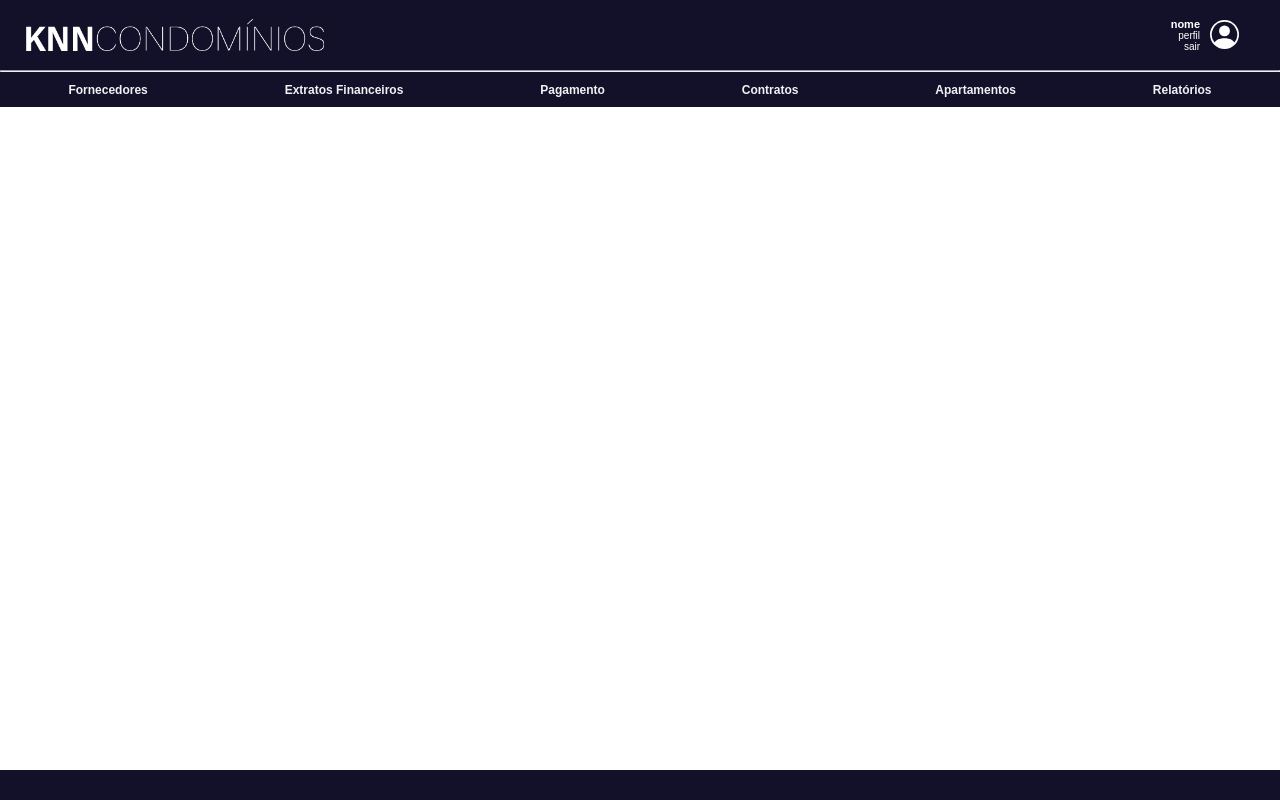
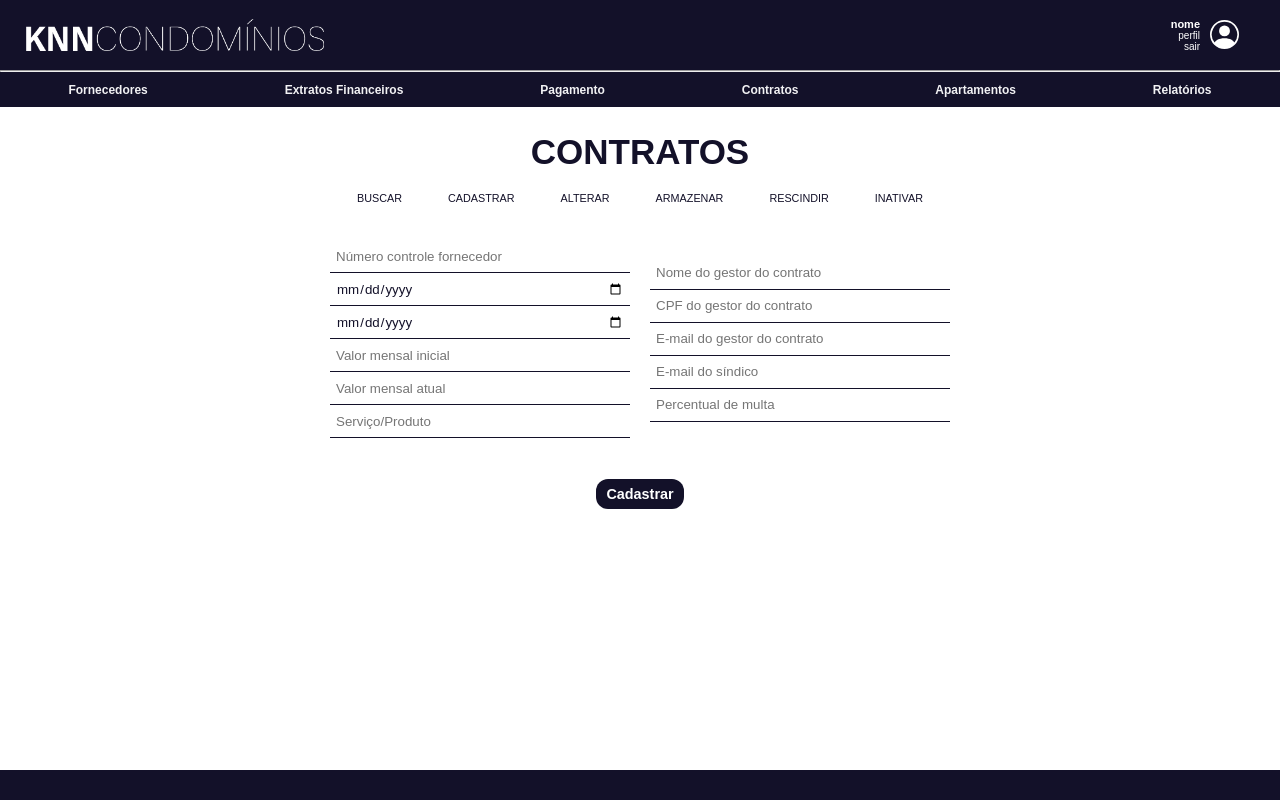
Before and after one commit to matheuspmbarcellos/KnnSystem, a React (Create React App) app in the folder frontend/: page /CadastrarContratos in a window 1280 px wide. Built offline with nearby package versions, Linux system fonts and the light colour scheme.

Commit message:
Contratos

```diff
--- a/frontend/src/components/MenuCRUD/MenuContratos.jsx
+++ b/frontend/src/components/MenuCRUD/MenuContratos.jsx
@@ -5,19 +5,19 @@ import { ButtonContainer, MenuButton } from "./styles";
 const MenuContratos = () => {
   return (
           <ButtonContainer>
-            <Link to={"/BuscarContrato"}>
+            <Link to={"/BuscarContratos"}>
               <MenuButton>BUSCAR</MenuButton>
             </Link>
-            <Link to={"/CadastrarContrato"}>
+            <Link to={"/CadastrarContratos"}>
               <MenuButton>CADASTRAR</MenuButton>
             </Link>
-            <Link to={"/AlterarContrato"}>
+            <Link to={"/AlterarContratos"}>
               <MenuButton>ALTERAR</MenuButton>
             </Link>
-            <Link to={"/ArmazenarContrato"}>
+            <Link to={"/ArmazenarContratos"}>
               <MenuButton>ARMAZENAR</MenuButton>
             </Link>
-            <Link to={"/RescindirContrato"}>
+            <Link to={"/RescindirContratos"}>
               <MenuButton>RESCINDIR</MenuButton>
             </Link>
             <Link to={"/InativarContrato"}>
--- a/frontend/src/pages/Contratos/Cadastrar/index.js
+++ b/frontend/src/pages/Contratos/Cadastrar/index.js
@@ -1,13 +1,13 @@
 import { CadastrarContainer, InputContainer, BodyContainer } from "../../../components/PagesStyles/cadastrar";
-import MenuFornecedores from "../../../components/MenuCRUD/MenuFornecedores";
+import MenuContratos from "../../../components/MenuCRUD/MenuContratos";
 import Button from "../../../components/Button/Button";
 
-const CadastrarFornecedor = () => {
+const CadastrarContratos = () => {
 
   return (
     <CadastrarContainer>
-        <h1>FORNECEDORES</h1>
-        <MenuFornecedores/>
+        <h1>CONTRATOS</h1>
+        <MenuContratos/>
        <BodyContainer>
        <InputContainer>
         <input type='text' placeholder='Número controle fornecedor'/>
@@ -31,4 +31,4 @@ const CadastrarFornecedor = () => {
   )
 }
 
-export default CadastrarFornecedor;
+export default CadastrarContratos;
--- /dev/null
+++ b/frontend/src/pages/Contratos/NivelServico/index.js
@@ -0,0 +1,21 @@
+import { CadastrarContainer, InputContainer, BodyContainer } from "../../../components/PagesStyles/cadastrar";
+import Button from "../../../components/Button/Button";
+
+const NivelServico = () => {
+
+  return (
+    <CadastrarContainer><br/>
+        <h1>{`Contrato [Numero] | Razão Social`}</h1>
+       <BodyContainer>
+       <InputContainer>
+        <input type='text' placeholder='% de nível de serviço'/>
+        <input type='text' placeholder='% de Desconto'/>
+        </InputContainer>
+
+        </BodyContainer>
+        <Button>Cadastrar</Button>
+    </CadastrarContainer>
+  )
+}
+
+export default NivelServico;
--- a/frontend/src/pages/Contratos/Resultado/index.jsx
+++ b/frontend/src/pages/Contratos/Resultado/index.jsx
@@ -32,7 +32,7 @@ const ResultadoContrato = () => {
             <td>111</td>
             <td>22.06.2023</td>
             <td>22.06.2025</td>
-            <td><Button>Cadastrar</Button> </td>
+            <td><Button as="a" href="./NivelServico">Cadastrar</Button> </td>
             <td> <DetailButton onClick={() => handleExibirDetail("./DetalharContrato")} /></td>
 
         </tbody>
--- a/frontend/src/routes/index.jsx
+++ b/frontend/src/routes/index.jsx
@@ -11,7 +11,8 @@ import ResultadoFornecedor from '../pages/Fornecedores/Resultado';
 import Pagamento from '../pages/Pagamento';
 import ExtratosFinanceiros from '../pages/ExtratoFinanceiros';
 import Contratos from '../pages/Contratos';
-import CadastrarContrato from '../pages/Contratos/Cadastrar';
+import CadastrarContratos from '../pages/Contratos/Cadastrar';
+import NivelServico from '../pages/Contratos/NivelServico';
 import BuscarContratos from '../pages/Contratos/Buscar';
 import DetalharContrato from '../pages/Contratos/Detalhar';
 import ResultadoContrato from '../pages/Contratos/Resultado';
@@ -44,8 +45,9 @@ const MainRoutes = () => {
             <Route path="/Contratos" element={<Contratos />} />
             <Route path="/ResultadoContrato" element={<ResultadoContrato />} />
             <Route path="/DetalharContrato" element={<DetalharContrato />} />
+            <Route path="/NivelServico" element={<NivelServico />} />
             <Route path="/BuscarContratos" element={<BuscarContratos />} />
-            <Route path="/CadastrarContrato" element={<CadastrarContrato />} />
+            <Route path="/CadastrarContratos" element={<CadastrarContratos />} />
             <Route path="/Apartamentos" element={<Apartamentos />} />
             <Route path="/Relatorios" element={<Relatorios />} />
             <Route path="/RelatorioApt" element={<RelatorioApt />} />
```
